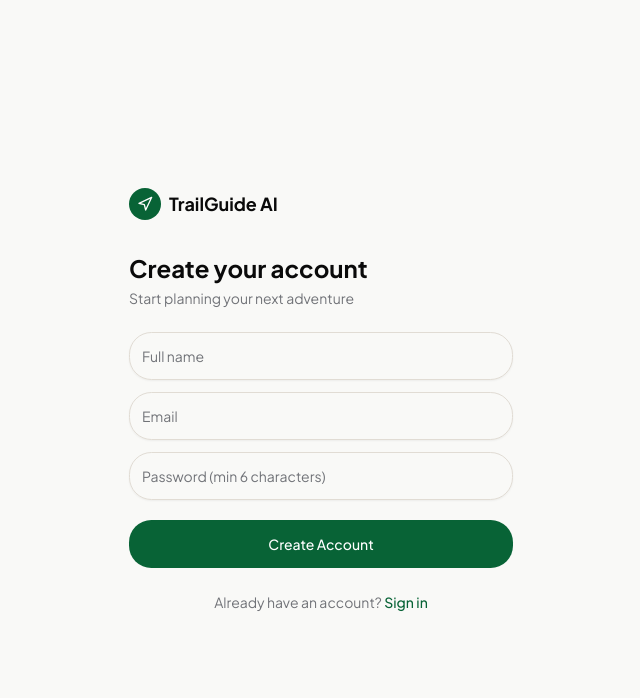
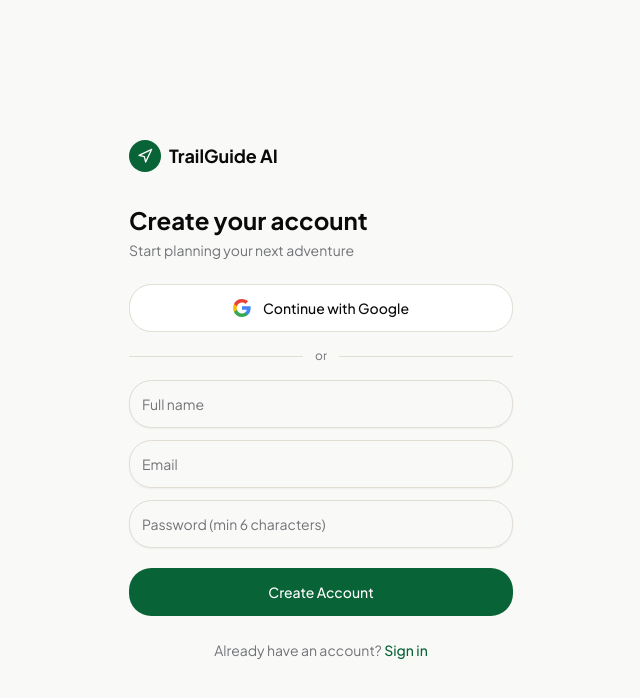
Before and after one commit to amitamit10/TrailGuide-AI, a Next.js app: page /signup in a window 1280 px wide. Shown: the top 698 px of the page, without its empty margins (319-959 px from the left). Built offline with nearby package versions, Linux system fonts and the light colour scheme.

Commit message:
feat: add Sign in with Google button to login and signup pages

```diff
--- a/src/app/(auth)/login/page.tsx
+++ b/src/app/(auth)/login/page.tsx
@@ -7,12 +7,24 @@
 import { Input } from "@/components/ui/input";
 import { Navigation } from "lucide-react";
 
+function GoogleIcon() {
+  return (
+    <svg width="18" height="18" viewBox="0 0 18 18" fill="none">
+      <path d="M17.64 9.2c0-.637-.057-1.251-.164-1.84H9v3.481h4.844c-.209 1.125-.843 2.078-1.796 2.717v2.258h2.908c1.702-1.567 2.684-3.874 2.684-6.615z" fill="#4285F4"/>
+      <path d="M9 18c2.43 0 4.467-.806 5.956-2.184l-2.908-2.258c-.806.54-1.837.86-3.048.86-2.344 0-4.328-1.584-5.036-3.711H.957v2.332A8.997 8.997 0 0 0 9 18z" fill="#34A853"/>
+      <path d="M3.964 10.707A5.41 5.41 0 0 1 3.682 9c0-.593.102-1.17.282-1.707V4.961H.957A8.996 8.996 0 0 0 0 9c0 1.452.348 2.827.957 4.039l3.007-2.332z" fill="#FBBC05"/>
+      <path d="M9 3.58c1.321 0 2.508.454 3.44 1.345l2.582-2.58C13.463.891 11.426 0 9 0A8.997 8.997 0 0 0 .957 4.96L3.964 7.293C4.672 5.163 6.656 3.58 9 3.58z" fill="#EA4335"/>
+    </svg>
+  );
+}
+
 export default function LoginPage() {
   const router = useRouter();
   const [email, setEmail] = useState("");
   const [password, setPassword] = useState("");
   const [error, setError] = useState<string | null>(null);
   const [loading, setLoading] = useState(false);
+  const [googleLoading, setGoogleLoading] = useState(false);
 
   async function handleSubmit(e: React.FormEvent) {
     e.preventDefault();
@@ -31,6 +43,15 @@
     router.push("/dashboard");
   }
 
+  async function handleGoogleSignIn() {
+    setGoogleLoading(true);
+    const supabase = createClient();
+    await supabase.auth.signInWithOAuth({
+      provider: "google",
+      options: { redirectTo: `${window.location.origin}/auth/callback` },
+    });
+  }
+
   return (
     <div className="min-h-screen bg-background flex flex-col items-center justify-center px-6">
       <div className="w-full max-w-sm">
@@ -43,6 +64,21 @@
 
         <h2 className="text-2xl font-bold mb-1">Welcome back</h2>
         <p className="text-muted-foreground text-sm mb-6">Sign in to your account</p>
+
+        <button
+          onClick={handleGoogleSignIn}
+          disabled={googleLoading}
+          className="w-full h-12 rounded-xl border border-border bg-white flex items-center justify-center gap-3 text-sm font-medium hover:bg-muted transition-colors disabled:opacity-60 mb-4"
+        >
+          <GoogleIcon />
+          {googleLoading ? "Redirecting..." : "Continue with Google"}
+        </button>
+
+        <div className="flex items-center gap-3 mb-4">
+          <div className="flex-1 h-px bg-border" />
+          <span className="text-xs text-muted-foreground">or</span>
+          <div className="flex-1 h-px bg-border" />
+        </div>
 
         <form onSubmit={handleSubmit} className="flex flex-col gap-3">
           <Input
--- a/src/app/(auth)/signup/page.tsx
+++ b/src/app/(auth)/signup/page.tsx
@@ -7,6 +7,17 @@
 import { Input } from "@/components/ui/input";
 import { Navigation } from "lucide-react";
 
+function GoogleIcon() {
+  return (
+    <svg width="18" height="18" viewBox="0 0 18 18" fill="none">
+      <path d="M17.64 9.2c0-.637-.057-1.251-.164-1.84H9v3.481h4.844c-.209 1.125-.843 2.078-1.796 2.717v2.258h2.908c1.702-1.567 2.684-3.874 2.684-6.615z" fill="#4285F4"/>
+      <path d="M9 18c2.43 0 4.467-.806 5.956-2.184l-2.908-2.258c-.806.54-1.837.86-3.048.86-2.344 0-4.328-1.584-5.036-3.711H.957v2.332A8.997 8.997 0 0 0 9 18z" fill="#34A853"/>
+      <path d="M3.964 10.707A5.41 5.41 0 0 1 3.682 9c0-.593.102-1.17.282-1.707V4.961H.957A8.996 8.996 0 0 0 0 9c0 1.452.348 2.827.957 4.039l3.007-2.332z" fill="#FBBC05"/>
+      <path d="M9 3.58c1.321 0 2.508.454 3.44 1.345l2.582-2.58C13.463.891 11.426 0 9 0A8.997 8.997 0 0 0 .957 4.96L3.964 7.293C4.672 5.163 6.656 3.58 9 3.58z" fill="#EA4335"/>
+    </svg>
+  );
+}
+
 export default function SignUpPage() {
   const router = useRouter();
   const [name, setName] = useState("");
@@ -14,6 +25,7 @@
   const [password, setPassword] = useState("");
   const [error, setError] = useState<string | null>(null);
   const [loading, setLoading] = useState(false);
+  const [googleLoading, setGoogleLoading] = useState(false);
 
   async function handleSubmit(e: React.FormEvent) {
     e.preventDefault();
@@ -36,6 +48,15 @@
     router.push("/dashboard");
   }
 
+  async function handleGoogleSignIn() {
+    setGoogleLoading(true);
+    const supabase = createClient();
+    await supabase.auth.signInWithOAuth({
+      provider: "google",
+      options: { redirectTo: `${window.location.origin}/auth/callback` },
+    });
+  }
+
   return (
     <div className="min-h-screen bg-background flex flex-col items-center justify-center px-6">
       <div className="w-full max-w-sm">
@@ -50,6 +71,21 @@
         <p className="text-muted-foreground text-sm mb-6">
           Start planning your next adventure
         </p>
+
+        <button
+          onClick={handleGoogleSignIn}
+          disabled={googleLoading}
+          className="w-full h-12 rounded-xl border border-border bg-white flex items-center justify-center gap-3 text-sm font-medium hover:bg-muted transition-colors disabled:opacity-60 mb-4"
+        >
+          <GoogleIcon />
+          {googleLoading ? "Redirecting..." : "Continue with Google"}
+        </button>
+
+        <div className="flex items-center gap-3 mb-4">
+          <div className="flex-1 h-px bg-border" />
+          <span className="text-xs text-muted-foreground">or</span>
+          <div className="flex-1 h-px bg-border" />
+        </div>
 
         <form onSubmit={handleSubmit} className="flex flex-col gap-3">
           <Input
```
